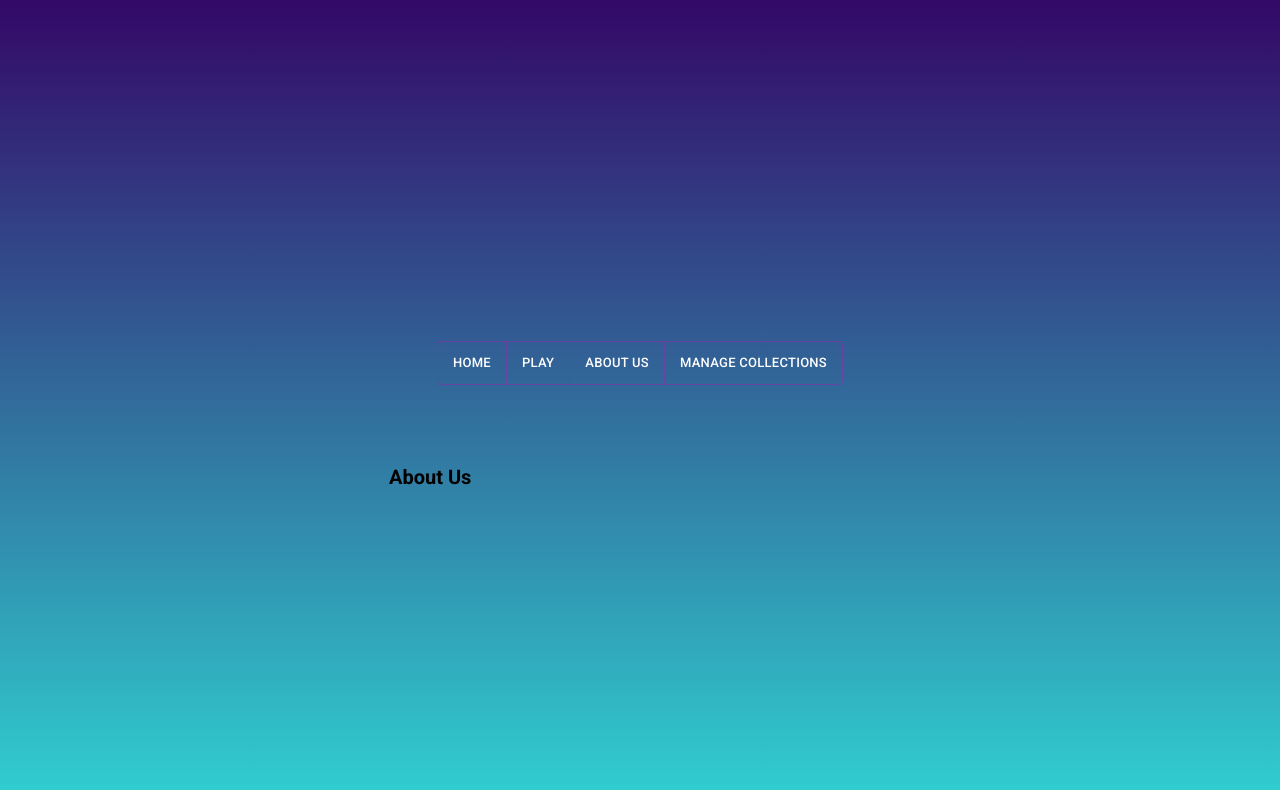
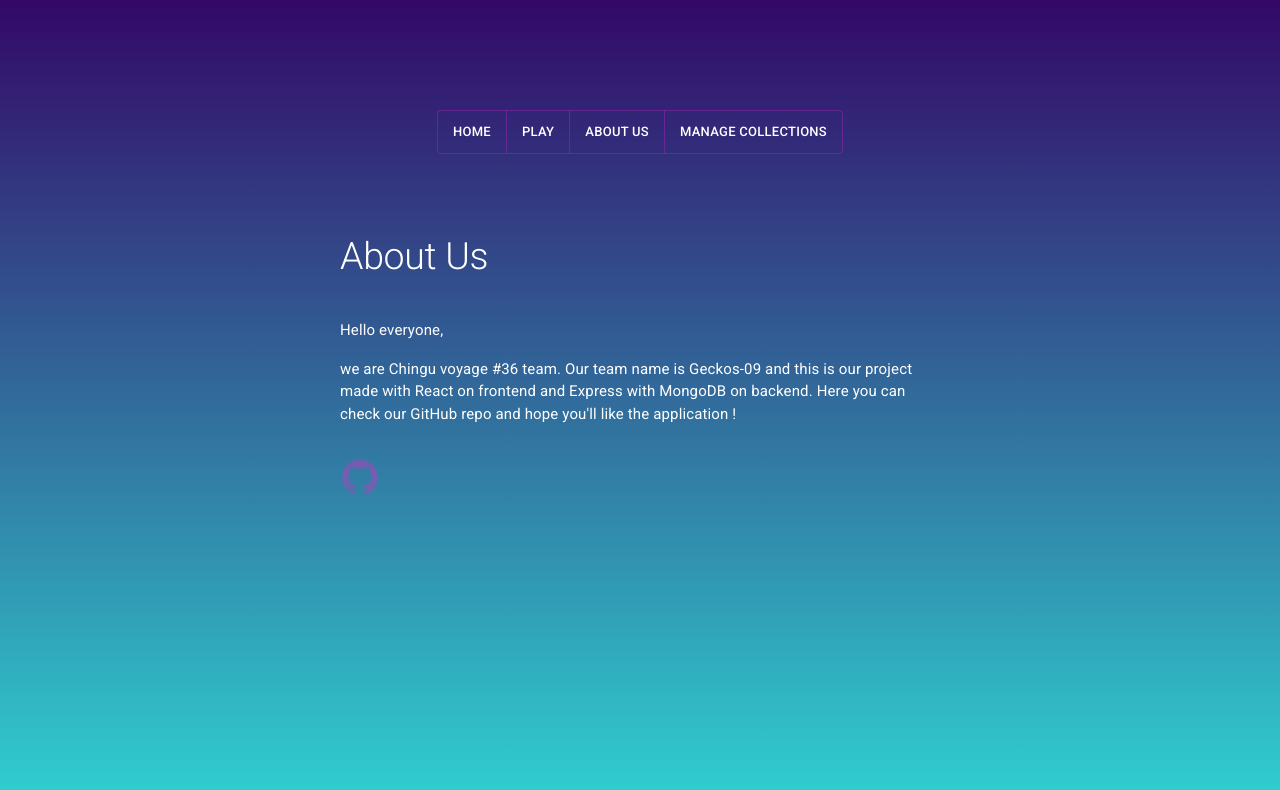
Before and after one commit to chingu-voyages/v36-geckos-team-09, a React (Create React App) app in the folder client/: page /about in a window 1280 px wide. Shown: the top 790 px of the page. Built offline with nearby package versions, Linux system fonts and the light colour scheme.

Commit message:
about page init

```diff
--- a/client/src/App.js
+++ b/client/src/App.js
@@ -6,26 +6,35 @@ import {
 
 import './styles/app.scss';
 
-import { Box } from '@mui/material';
+import { Box, Container } from '@mui/material';
 
 import Home from './components/home/Home';
 import Navbar from './components/navbar/Navbar';
+import About from './components/about/About';
 
 const App = () => {
     return (
         <Router>
-            <Box className='app'>
+            <Box
+                className='app'
+                display='flex'
+                flexDirection='column'
+                pt={10}
+                pb={5}
+            >
                 <Box maxWidth='1000px' margin='0 auto'>
+                    <Container>
                         <Navbar />
                         <Switch>
                             <Route path='/' element={<Home />} />
                             <Route path='/play' element={<h1>Play</h1>} />
-                        <Route path='/about' element={<h1>About Us</h1>} />
+                            <Route path='/about' element={<About />} />
                             <Route
                                 path='/collections'
                                 element={<h1>Manage Collections</h1>}
                             />
                         </Switch>
+                    </Container>
                 </Box>
             </Box>
         </Router>
--- /dev/null
+++ b/client/src/components/about/About.js
@@ -0,0 +1,32 @@
+import '../../styles/about.scss';
+
+import { Box, Typography, Link } from '@mui/material';
+
+import { AiFillGithub } from 'react-icons/ai';
+
+const About = () => {
+    return (
+        <Box className='about' maxWidth='600px' color='white'>
+            <Typography variant='h2'>About Us</Typography>
+            <Typography mt={5} fontSize='1.5rem'>
+                Hello everyone,
+            </Typography>
+            <Typography mt={2} mb={4} fontSize='1.5rem'>
+                we are Chingu voyage #36 team. Our team name is Geckos-09 and
+                this is our project made with React on frontend and Express with
+                MongoDB on backend. Here you can check our GitHub repo and hope
+                you'll like the application !
+            </Typography>
+            <Link
+                href='https://github.com/chingu-voyages/v36-geckos-team-09'
+                target='_blank'
+                rel='noopener noreferrer'
+                color='inherit'
+            >
+                <AiFillGithub className='about__icon' size='4rem' />
+            </Link>
+        </Box>
+    );
+};
+
+export default About;
--- /dev/null
+++ b/client/src/styles/about.scss
@@ -0,0 +1,21 @@
+@import './abstracts/_config';
+
+.about__icon {
+    color: $color-secondary-transparent;
+    animation: bounce 5s ease-in-out infinite;
+}
+
+@keyframes bounce {
+    0% {
+        transform: scale(1);
+    }
+
+    50% {
+        transform: scale(1.3);
+        color: $color-white;
+    }
+
+    100% {
+        transform: scale(1);
+    }
+}
--- a/client/src/styles/abstracts/_responsive.scss
+++ b/client/src/styles/abstracts/_responsive.scss
@@ -1,13 +1,15 @@
 @import './_config';
 
 @media (max-width: 480px) {
-    .navbar__btn-grp {
-        flex-direction: column;
-    }
+    .navbar {
+        &__btn-grp {
+            flex-direction: column;
+        }
 
-    .navbar__btn {
-        border-color: $color-secondary-transparent !important;
-        border-radius: 0.4rem !important;
-        margin-bottom: 1rem !important;
+        &__btn {
+            border-color: $color-secondary-transparent !important;
+            border-radius: 0.4rem !important;
+            margin-bottom: 1rem !important;
+        }
     }
 }
--- a/client/src/styles/app.scss
+++ b/client/src/styles/app.scss
@@ -19,11 +19,3 @@ body {
 }
 
 /* End of Defaults */
-
-.app {
-    display: flex;
-    flex-direction: column;
-    justify-content: center;
-    align-items: center;
-    min-height: 100vh;
-}
```
Lines whose indentation alone changed are shown as unchanged.
